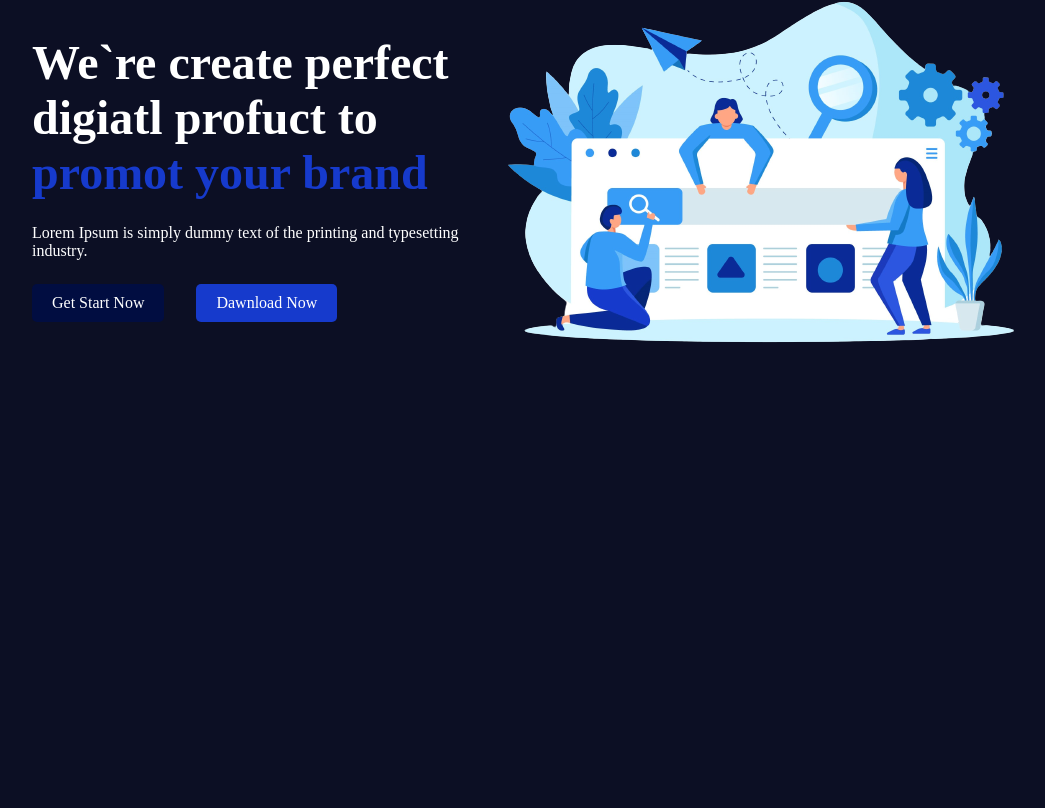
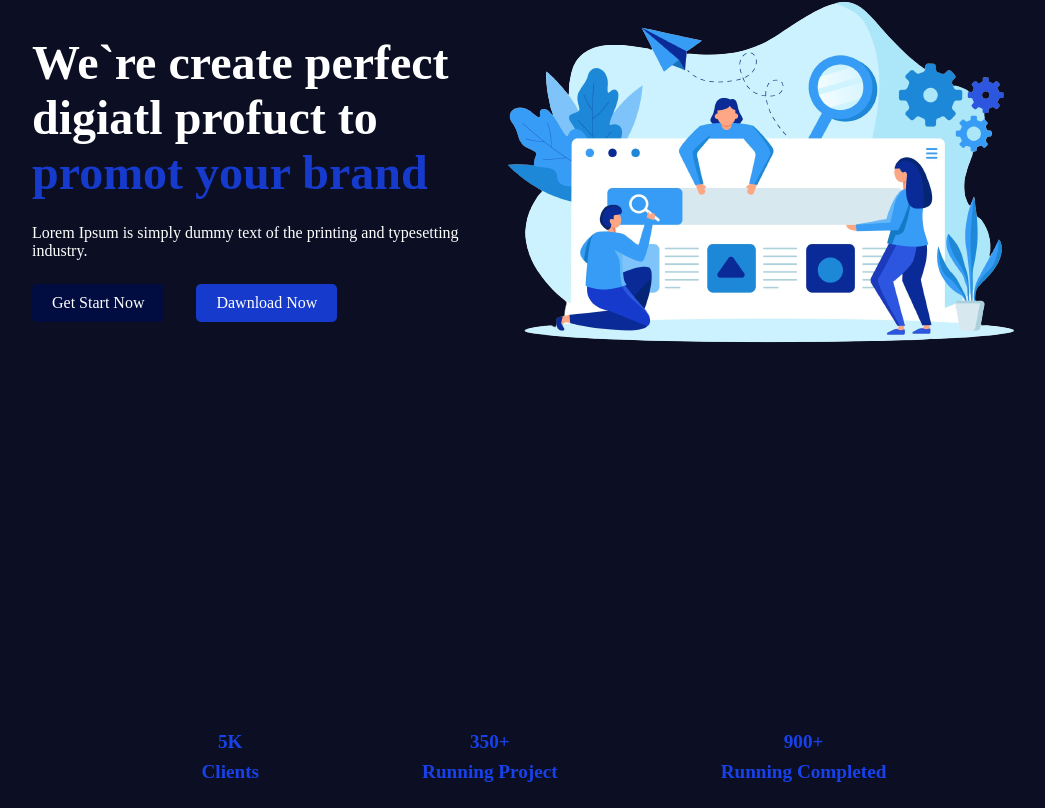
Before and after one commit to rawand1998/Agency-Website, a React (Create React App) app: page / in a window 1280 px wide. Shown: the part 222-1030 px from the top of the page, without its empty margins (96-1141 px from the left). Before the commit the page ends 800 px from the top, so only its background shows below. Built offline with nearby package versions, Linux system fonts and the light colour scheme.

Commit message:
header cards

```diff
--- a/src/components/Header.jsx
+++ b/src/components/Header.jsx
@@ -1,7 +1,13 @@
 import React from "react";
 import hero_img from "../images/hero-img.png";
 function Header() {
+  const list = [
+    { name: "Clients", no: "5K" },
+    { name: "Running Project", no: "350+" },
+    { name: "Running Completed", no: "900+" },
+  ];
   return (
+    <>
       <div className="header_container">
         <div className="header_content">
           <h2>
@@ -23,6 +29,17 @@ function Header() {
           <img src={hero_img} alt="" />
         </div>
       </div>
+
+      <div className="header_cards">
+        {list.map(({name,no})=>(
+            <div className="card">
+
+                <span>{no}</span>
+                <span>{name}</span>
+            </div>
+        ))}
+      </div>
+    </>
   );
 }
 
--- a/src/styles/App.css
+++ b/src/styles/App.css
@@ -12,3 +12,11 @@ body{
   justify-content: space-between;
 
 }
+:root{
+  --card-bg: linear-gradient(
+    45deg,
+    rgba(15, 18, 61, 1) 33%,
+    rgba(15, 18, 61, 1) 52%,
+    rgba(11, 41, 69, 1) 84%
+  );
+}
--- a/src/styles/header.css
+++ b/src/styles/header.css
@@ -41,6 +41,36 @@
 .header_btns a:nth-child(2):hover {
   background-color: #1741e9;
 }
+.header_cards
+{
+    display: flex;
+    margin: auto;
+    gap: 5rem;
+    padding: 25px 10%;
+    width: 80%;
+    justify-content: space-around;
+    margin-top: 10%;
+}
+.card{
+    display: flex;
+    flex-direction: column;
+   justify-content: center;
+   align-items: center;
+    font-weight: 900;
+    gap: 0.5rem;
+    cursor: pointer;
+
+}
+.card span{
+   background-color: linear-gradient(
+        45deg,
+        rgba(15, 18, 61, 1) 33%,
+        rgba(15, 18, 61, 1) 52%,
+        rgba(11, 41, 69, 1) 84%
+      );
+      color: #1741e9;
+      font-size: 1.2rem;
+}
 @media only screen and (max-width: 768px) {
     .header_container {
         padding: 25px 10%;
```
Lines whose indentation alone changed are shown as unchanged.
